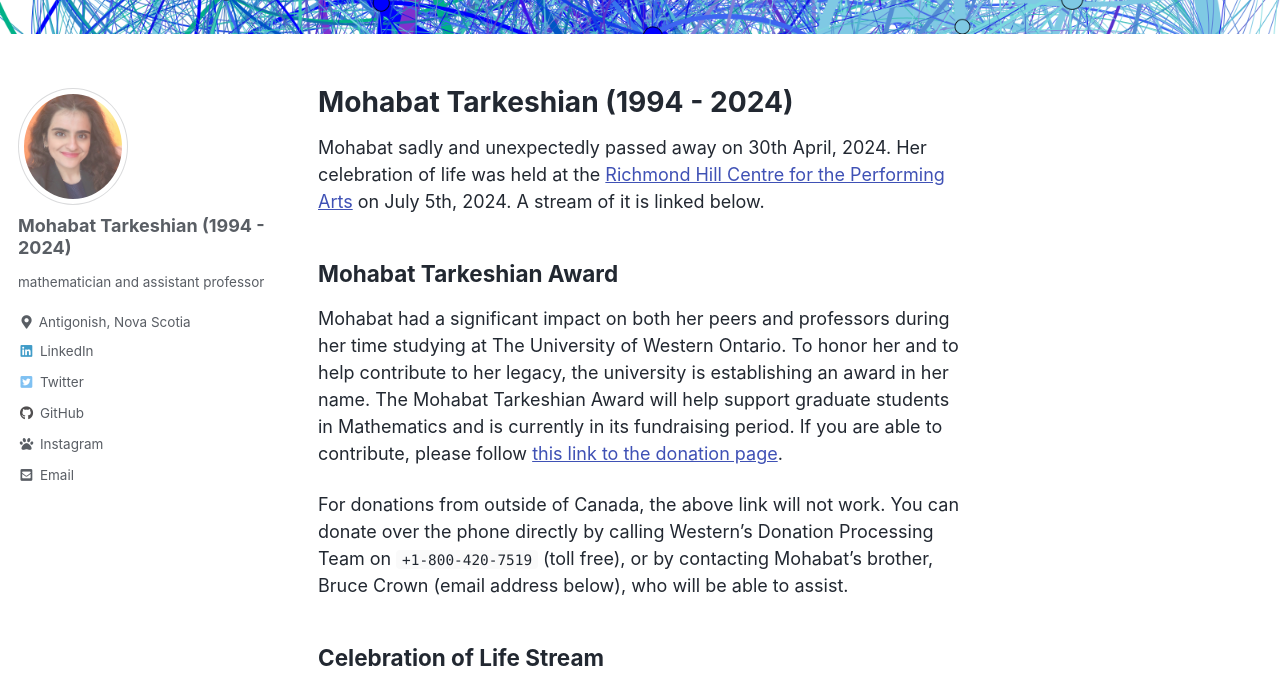
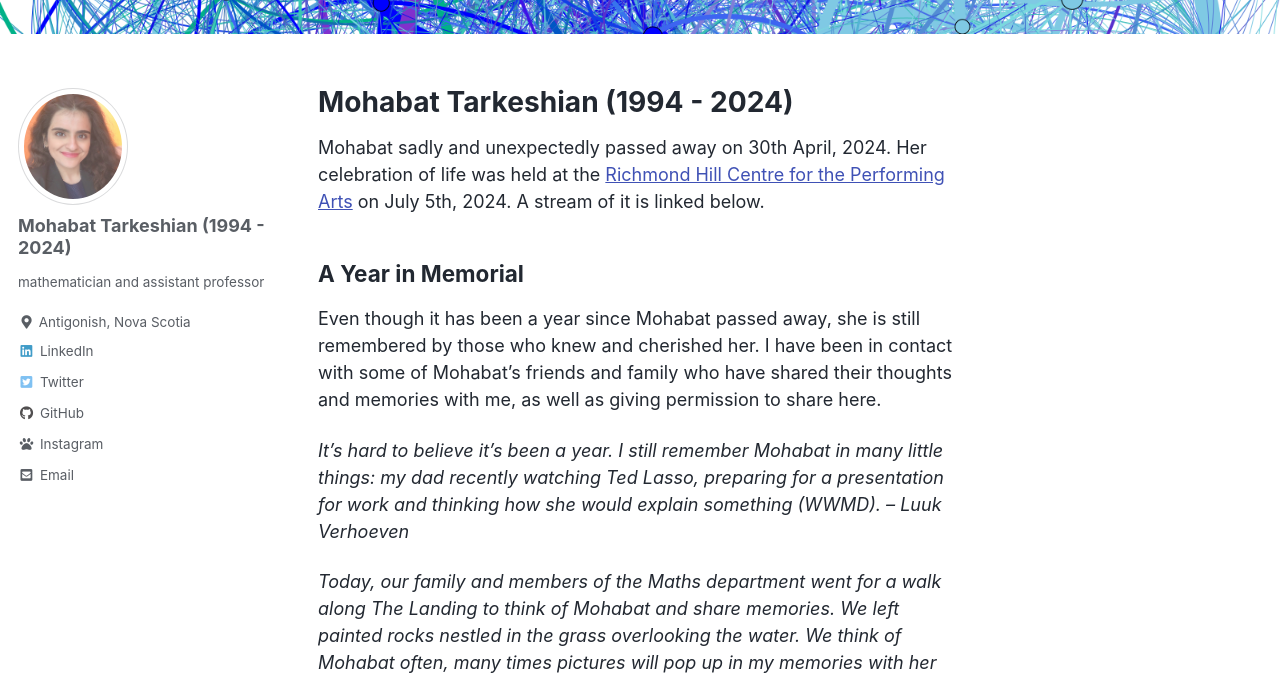
Before and after one commit to mohabatt/mohabatt.github.io, a Jekyll site: the page built from index.md, in a window 1280 px wide and 1400 px high, scrolled down 199 px. Shown: the top 680 px of the window. Built offline with Jekyll 4.4.1, drawn with Linux system fonts in a browser that asks for light colours; cached includes are drawn as plain includes; some of the changed text lies outside the part shown; grey boxes are pictures that could not be loaded.

Commit message:
Add memories a year on

```diff
--- a/index.md
+++ b/index.md
@@ -5,6 +5,17 @@ usemessages: true
 ---
 
 Mohabat sadly and unexpectedly passed away on 30th April, 2024. Her celebration of life was held at the [Richmond Hill Centre for the Performing Arts](https://www.rhcentre.ca/) on July 5th, 2024. A stream of it is linked below.
+
+## A Year in Memorial
+Even though it has been a year since Mohabat passed away, she is still remembered by those who knew and cherished her. I have been in contact with some of Mohabat's friends and family who have shared their thoughts and memories with me, as well as giving permission to share here.
+
+_It's hard to believe it's been a year. I still remember Mohabat in many little things: my dad recently watching Ted Lasso, preparing for a presentation for work and thinking how she would explain something (WWMD). -- Luuk Verhoeven_
+
+_Today, our family and members of the Maths department went for a walk along The Landing to think of Mohabat and share memories. We left painted rocks nestled in the grass overlooking the water. We think of Mohabat often, many times pictures will pop up in my memories with her and Woody. It's hard to believe that it's been a year. Every time I think of Mohabat a smile comes to my face. She was so beautiful, full of love and kindness. An amazing human being. -- Candace Finbow_
+
+_I have put a counter in my phone and I increase it every time that I think about Mohabat. I've realised that I increase it every day. Mohabat was the foundation of our group and I can't think of a better friend or road trip companion. I still can't believe how such a kind heart can evolve in this universe. -- Sinan Nurlu_
+
+_Not a day goes by where I don't long for Mohabat to be back with us all. I have her smiling face in my mind every morning when I first wake up and every evening when I shut my eyes to sleep. I know that she would be proud of how well Woody is behaving, and would be so impressed to see how good he is getting at fetching balls and frisbees outside. Mohabat was a ray of sunshine and I hold her close to my heart. -- James Leslie_
 
 ## Mohabat Tarkeshian Award
 Mohabat had a significant impact on both her peers and professors during her time studying at The University of Western Ontario. To honor her and to help contribute to her legacy, the university is establishing an award in her name. The Mohabat Tarkeshian Award will help support graduate students in Mathematics and is currently in its fundraising period. If you are able to contribute, please follow [this link to the donation page](https://www.westernconnect.ca/site/SPageNavigator/MohabatTarkeshianAward.html).
@@ -17,8 +28,8 @@ For donations from outside of Canada, the above link will not work. You can dona
 
 If you wish to contact someone close to Mohabat, please reach out to one of the following:
 
+  * Bruce Crown (Mohabat's Brother) - contact "at" brucecrown.ca.
   * James Leslie (Mohabat's Fiancé) - jamesleslie "at" posteo.net;
-  * Bruce Crown (Mohabat's Brother) - contact "at" brucecrown.ca.
 
 <div id="messages"></div>
 <script src="/assets/js/messages.js"></script>
```
